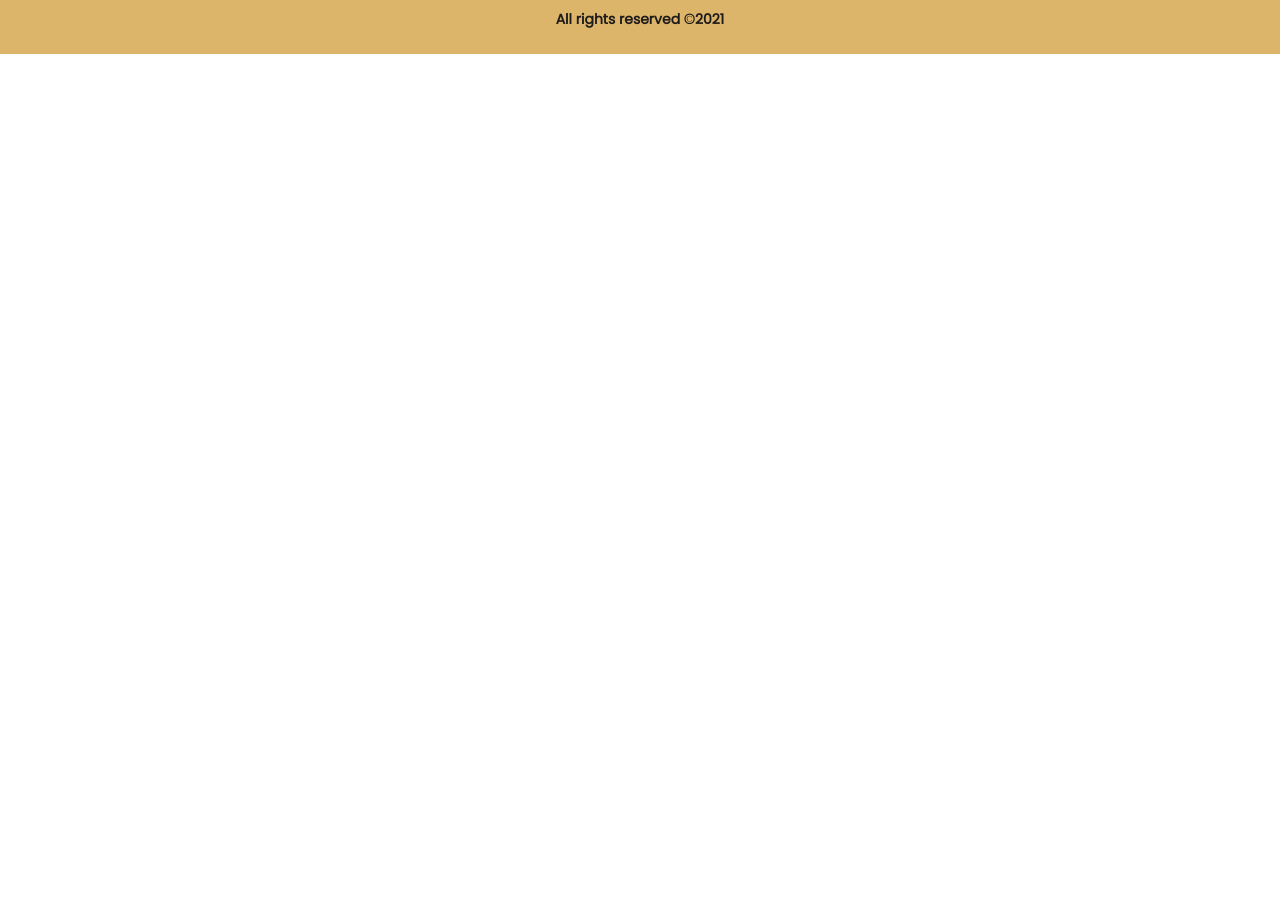
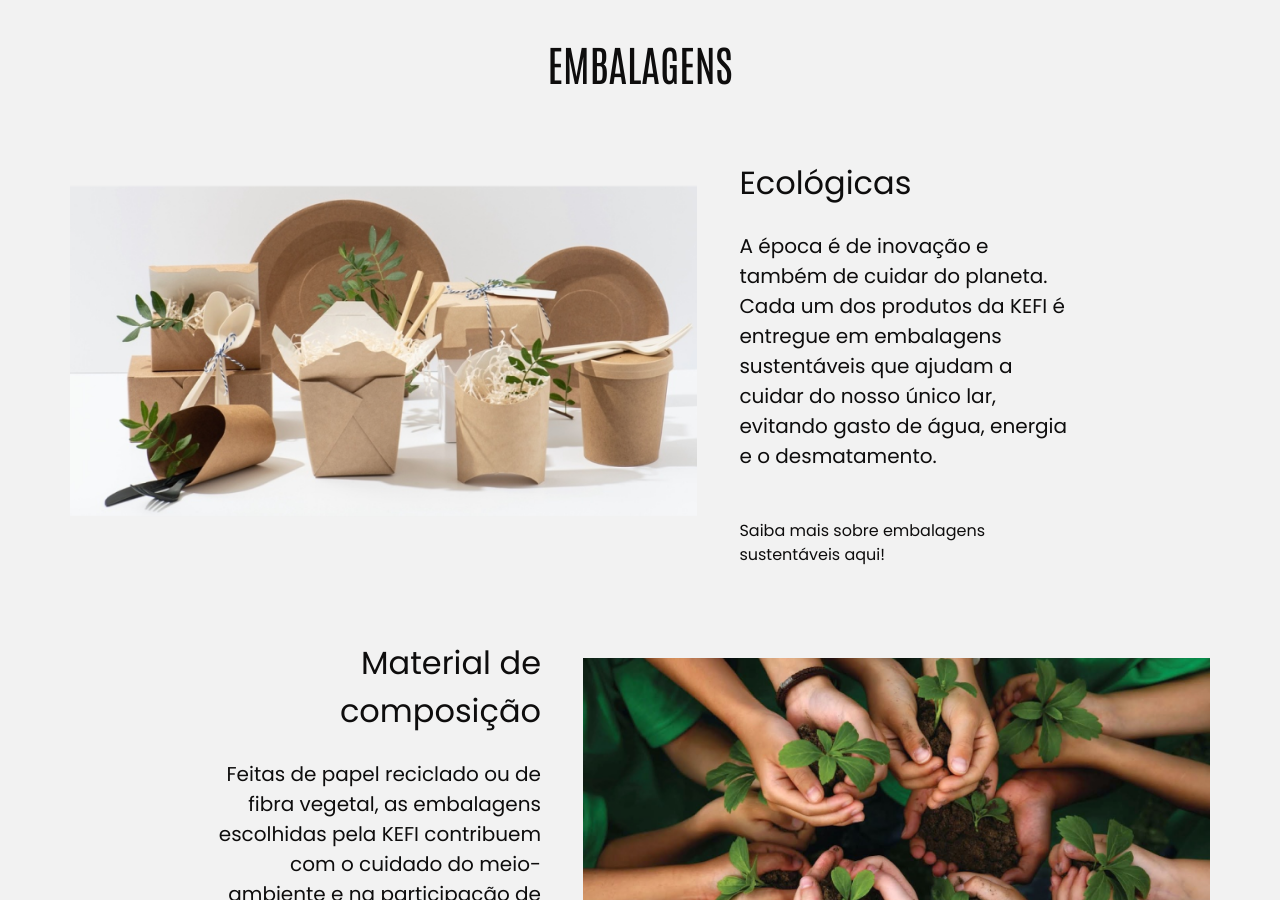
Before and after one commit to ThaisOliveiraRocha/kefi-batataria, a React (Create React App) app in the folder cliente/: page / in a window 1280 px wide. Shown: the part 1900-2800 px from the top of the page. Before the commit the page ends 1954 px from the top, so only its background shows below. Built offline with nearby package versions, Linux system fonts and the light colour scheme.

Commit message:
Implementing section embalagem

```diff
--- /dev/null
+++ b/cliente/src/molecules/StepEmbalagem/StepEmbalagem.styles.ts
@@ -0,0 +1,64 @@
+/* eslint-disable import/prefer-default-export */
+import styled from 'styled-components';
+
+export const Container = styled.div`
+  display: grid;
+  align-items: center;
+  justify-content: center;
+  grid-template-columns: 4fr 3fr;
+  gap: 42px;
+
+  :nth-child(2n) {
+    transform: scaleX(-1);
+    div {
+      transform: scaleX(-1);
+      flex-wrap: wrap-reverse;
+      text-align: right;
+    }
+  }
+`;
+
+export const Image = styled.img`
+  width: 100%;
+`;
+
+export const TextContainer = styled.div`
+  display: flex;
+  align-items: flex-start;
+  justify-content: center;
+  flex-direction: column;
+  width: 70%;
+`;
+
+export const Title = styled.h6`
+  font-family: Poppins;
+  font-weight: normal;
+  font-size: 32px;
+  line-height: 48px;
+  color: #0e0d0d;
+  margin: 24px 0;
+`;
+
+export const Description = styled.span`
+  font-family: Poppins;
+  font-style: normal;
+  font-weight: normal;
+  font-size: 20px;
+  line-height: 30px;
+  color: #0e0d0d;
+  margin-bottom: 48px;
+`;
+
+export const MoreInfo = styled.span`
+  font-family: Poppins;
+  font-style: normal;
+  font-weight: normal;
+  font-size: 16px;
+  line-height: 24px;
+  color: #0e0d0d;
+
+  a {
+    text-decoration-line: underline;
+    color: #0029ff;
+  }
+`;
--- /dev/null
+++ b/cliente/src/molecules/StepEmbalagem/StepEmbalagem.tsx
@@ -0,0 +1,27 @@
+import React, { FC } from 'react';
+import * as Styles from './StepEmbalagem.styles';
+
+interface Props {
+  image: string;
+  title: string;
+  description: string;
+  moreInfo: string;
+}
+
+const StepEmbalagem: FC<Props> = ({
+  image,
+  title,
+  description,
+  moreInfo,
+}: Props) => (
+  <Styles.Container>
+    <Styles.Image src={image} alt="step embalagem" />
+    <Styles.TextContainer>
+      <Styles.Title>{title}</Styles.Title>
+      <Styles.Description>{description}</Styles.Description>
+      <Styles.MoreInfo>{moreInfo}</Styles.MoreInfo>
+    </Styles.TextContainer>
+  </Styles.Container>
+);
+
+export default StepEmbalagem;
--- /dev/null
+++ b/cliente/src/molecules/StepEmbalagem/index.ts
@@ -0,0 +1,3 @@
+import StepEmbalagem from './StepEmbalagem';
+
+export default StepEmbalagem;
--- a/cliente/src/pages/Home/Home.tsx
+++ b/cliente/src/pages/Home/Home.tsx
@@ -1,12 +1,14 @@
 import React, { FC } from 'react';
 import CardapioSession from '../../templates/CardapioSession';
 import Carousel from '../../templates/Carousel';
+import Embalagem from '../../templates/Embalagem';
 import * as Styles from './Home.styles';
 
 const Home: FC = () => (
   <Styles.Container>
     <Carousel />
     <CardapioSession />
+    <Embalagem />
   </Styles.Container>
 );
 
--- a/cliente/src/templates/CardapioSession/CardapioSession.styles.ts
+++ b/cliente/src/templates/CardapioSession/CardapioSession.styles.ts
@@ -6,7 +6,7 @@ export const Container = styled.div`
   align-items: center;
   justify-content: flex-start;
   flex-direction: column;
-  height: 956px;
+  height: 1120px;
   width: 100%;
   background-color: #401b0d;
 `;
--- /dev/null
+++ b/cliente/src/templates/Embalagem/Embalagem.styles.tsx
@@ -0,0 +1,36 @@
+/* eslint-disable import/prefer-default-export */
+import styled from 'styled-components';
+
+export const Container = styled.div`
+  display: flex;
+  align-items: center;
+  justify-content: center;
+  flex-direction: column;
+  width: 100%;
+  background-color: #f2f2f2;
+  padding: 50px 0;
+
+  position: relative;
+`;
+
+export const ImageTop = styled.img`
+  position: absolute;
+  z-index: 1;
+  /* bottom: 256px; */
+  top: 0;
+`;
+
+export const ImageBottom = styled.img`
+  position: absolute;
+  z-index: 1;
+  top: 256px;
+`;
+
+export const StepsContainer = styled.div`
+  display: flex;
+  align-items: center;
+  justify-content: center;
+  flex-direction: column;
+  padding: 0 70px;
+  gap: 48px;
+`;
--- /dev/null
+++ b/cliente/src/templates/Embalagem/Embalagem.tsx
@@ -0,0 +1,50 @@
+/* eslint-disable import/prefer-default-export */
+import React, { FC } from 'react';
+import Title from '../../atoms/Title';
+import StepEmbalagem from '../../molecules/StepEmbalagem';
+import * as Styles from './Embalagem.styles';
+
+const Embalagem: FC = () => {
+  const steps = [
+    {
+      image: '/images/step1-embalagem.png',
+      title: 'Ecológicas',
+      description:
+        'A época é de inovação e também de cuidar do planeta. Cada um dos produtos da KEFI é entregue em embalagens sustentáveis que ajudam a cuidar do nosso único lar, evitando gasto de água, energia e o desmatamento.',
+      moreInfo: 'Saiba mais sobre embalagens sustentáveis aqui!',
+    },
+    {
+      image: '/images/step2-embalagem.png',
+      title: 'Material de composição',
+      description:
+        'Feitas de papel reciclado ou de fibra vegetal, as embalagens escolhidas pela KEFI contribuem com o cuidado do meio-ambiente e na participação de seus clientes nesse cuidado.',
+      moreInfo: 'Entenda a melhor forma para o descarte das embalagens.',
+    },
+    {
+      image: '/images/step3-embalagem.png',
+      title: 'Práticas',
+      description:
+        'Além de todo o benefício para o meio ambiente, as embalagens da KEFI são completamente pensadas na segurança do seu pedido e na praticidade do consumo.',
+      moreInfo: 'Você faz a difença! Leia mais sobre embalagens ecológicas.',
+    },
+  ];
+  return (
+    <Styles.Container id="embalagens">
+      {/* <Styles.ImageTop src="/images/wave-top.svg" alt="wave-top" /> */}
+      <Title content="Embalagens" />
+      <Styles.StepsContainer>
+        {steps.map((step) => (
+          <StepEmbalagem
+            image={step.image}
+            title={step.title}
+            description={step.description}
+            moreInfo={step.moreInfo}
+          />
+        ))}
+      </Styles.StepsContainer>
+      {/* <Styles.ImageBottom src="/images/wave-bottom.svg" alt="wave-bottom" /> */}
+    </Styles.Container>
+  );
+};
+
+export default Embalagem;
--- /dev/null
+++ b/cliente/src/templates/Embalagem/index.ts
@@ -0,0 +1,3 @@
+import Embalagem from './Embalagem';
+
+export default Embalagem;
```
